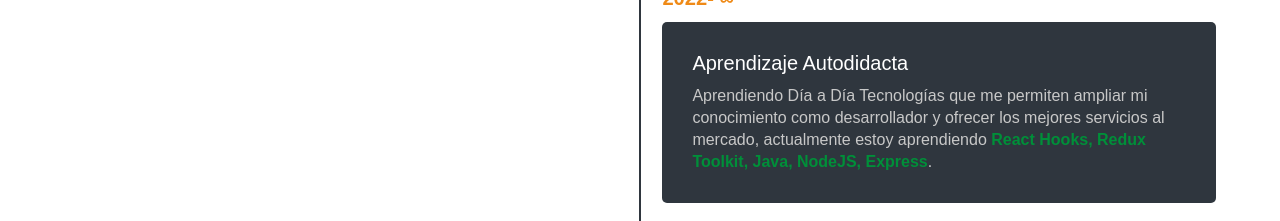
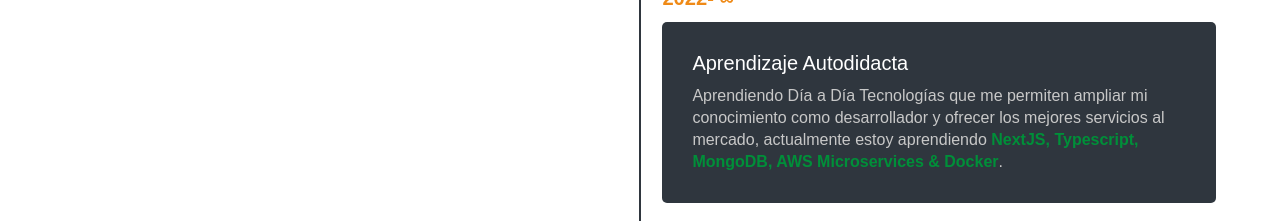
Before and after one commit to EnriqueOrtiz95/CV2022, a React (Vite) app: page / in a window 1280 px wide. Shown: the part 10080-10301 px from the top of the page. Built offline with nearby package versions, Linux system fonts and the light colour scheme.

Commit message:
Actual education technologies

```diff
--- a/src/components/Education/Education.jsx
+++ b/src/components/Education/Education.jsx
@@ -35,7 +35,7 @@ const Education = () => {
                 conocimiento como desarrollador y ofrecer los mejores servicios
                 al mercado, actualmente estoy aprendiendo{" "}
                 <span className="text-green">
-                  React Hooks, Redux Toolkit, Java, NodeJS, Express
+                  NextJS, Typescript, MongoDB, AWS Microservices & Docker
                 </span>
                 .
               </p>
```
